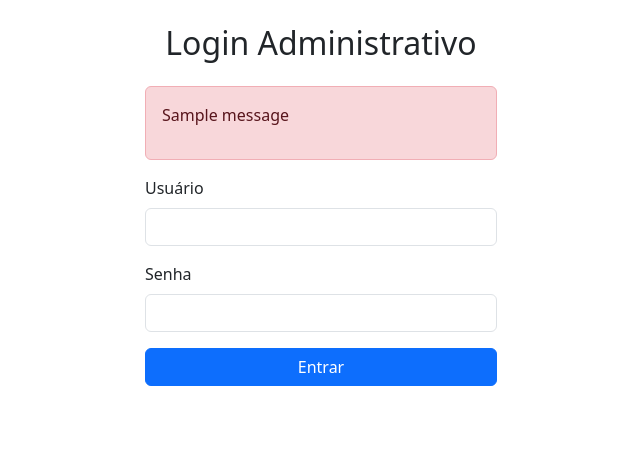
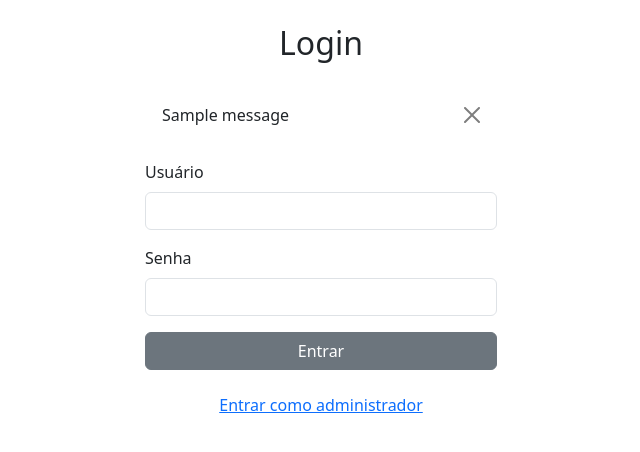
Before and after one commit to Laryssa75/Automatiza-o_aniversario, a Django app: template aniversario/funcionarios/templates/funcionarios/login.html in a window 1280 px wide. Shown: the top 452 px of the page, without its empty margins (319-959 px from the left). Run offline with Django 5.2, Linux system fonts and the light colour scheme; the template is opened without the code that fills it, so the values that code supplies are empty; one stand-in notice (Sample message) is shown.

Commit message:
ajustando front end para dividir tela de admin e usuario

```diff
--- a/aniversario/funcionarios/templates/funcionarios/login.html
+++ b/aniversario/funcionarios/templates/funcionarios/login.html
@@ -11,19 +11,20 @@
 
 <div class="container d-flex justify-content-center aligh-items-center min-vh-100">
     <div class="card-shadow-lg p-4" style="width: 100%; max-width: 400px;">
-        <h2 class="text-center mb-4">Login Administrativo</h2>
+        <h2 class="text-center mb-4">Login</h2>
 
         <!--Exibindo mensagem de erro-->
         {% if messages %}
-        <div class="alert alert-danger">
             {% for message in messages %}
-                <p>{{ message }}</p>
+                <div class="alert alert-danger-{{ message.tags }} alert-dismissible fade show" role="alert">
+                    {{ message }}
+                    <button type="button" class="btn-close" data-bs-dismiss="alert" aria-label="Close"></button>
+                </div>
             {% endfor %}
-        </div>
         {% endif %}
 
         <!--Formulário de login-->
-        <form method="post" action="{% url 'admin_login' %}">
+        <form method="POST" action="{% url 'login' %}">
             {% csrf_token %}
 
             <div class="mb-3">
@@ -36,8 +37,16 @@
                 <input type="text" class="form-control" id="password" name="password" required>
             </div>
 
-            <button type="submit" class="btn btn-primary w-100">Entrar</button>
+            <div class="text-center nt-3">
+                <button type="submit" class="btn btn-secondary w-100">Entrar</button>
+                <!-- <button type="submit" class="btn btn-primary w-100">Entrar</button> -->
+            </div>
         </form>
+
+        <!-- Botão para login administrativo -->
+         <div class="text-center mt-3">
+            <a href="{% url 'admin:login' %}" class="btn btn-link">Entrar como administrador</a>
+         </div>
     </div>
 </div>
 
--- a/aniversario/funcionarios/urls.py
+++ b/aniversario/funcionarios/urls.py
@@ -4,7 +4,7 @@ from . import views
 
 urlpatterns = [
     #exemplo de rota
-    path('login/', views.login, name='login'),
+    path('login/', views.login_view, name='login'),
     path('', views.home, name='home'),
     path('importar-funcionarios/', views.importar_funcionarios, name='importar_funcionarios'),
     path('logout/', views.logout_and_redirect, name='logout_and_redirect'),
```
Also changed, not shown: aniversario/funcionarios/views.py (+15 -11 lines), aniversario/db.sqlite3, aniversario/funcionarios/static/funcionarios/styles.css (line endings or trailing spaces).
